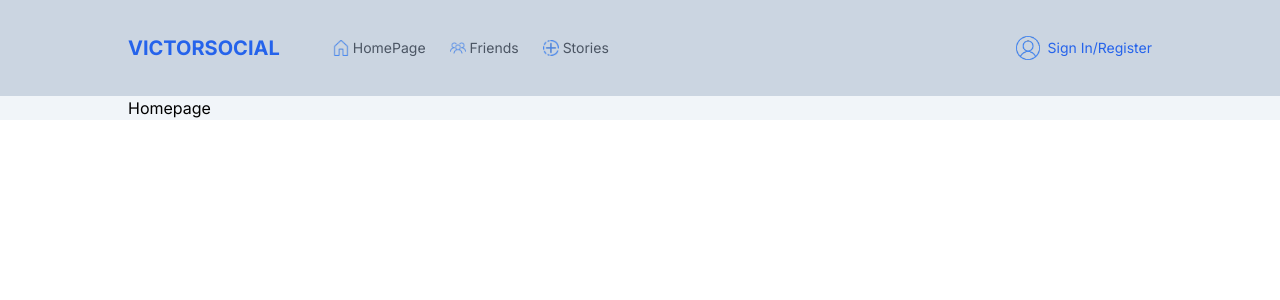
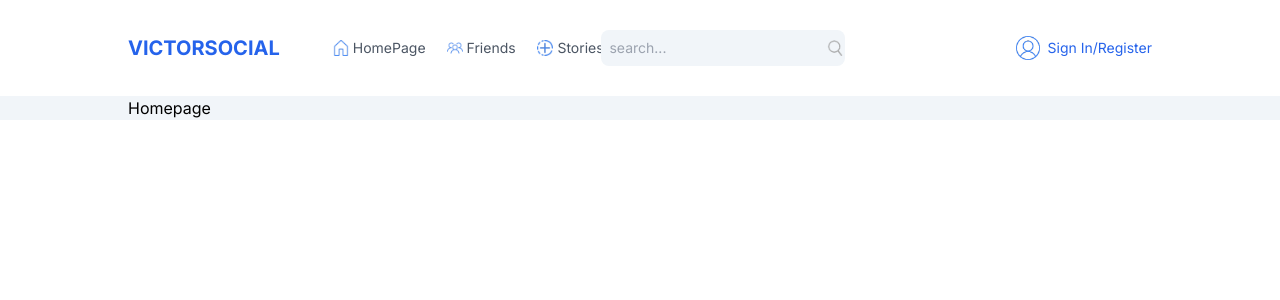
Before and after one commit to victorbqcheng/next-social, a Next.js app: page / in a window 1280 px wide. Shown: the top 300 px of the page. Built offline with nearby package versions, Linux system fonts and the light colour scheme; no server answers.

Commit message:
Refactor Navbar component to add search input

```diff
--- a/src/app/layout.tsx
+++ b/src/app/layout.tsx
@@ -20,7 +20,7 @@ export default function RootLayout({
     <ClerkProvider>
       <html lang="en">
         <body className={inter.className}>
-          <div className="w-full bg-slate-300 px-4 md:px-8 lg:px-16 xl:px-32 2xl:px-64">
+          <div className="w-full px-4 md:px-8 lg:px-16 xl:px-32 2xl:px-64">
             <Navbar />
           </div>
           <div className=" bg-slate-100 px-4 md:px-8 lg:px-16 xl:px-32 2xl:px-64">
--- a/src/components/Navbar.tsx
+++ b/src/components/Navbar.tsx
@@ -16,7 +16,7 @@ const Navbar = () => {
         </Link>
       </div>
       {/* CENTER */}
-      <div className='hidden md:flex w-[50%] text-sm'>
+      <div className='hidden md:flex w-[50%] text-sm items-center justify-between'>
         {/* Links */}
         <div className='flex gap-6 text-gray-600'>
           <Link href="/" className='flex gap-1 items-center'>
@@ -31,6 +31,10 @@ const Navbar = () => {
             <Image src="/stories.png" alt='Stories' width={16} height={16} className='w-4 h-4' />
             <div>Stories</div>
           </Link>
+        </div>
+        <div className='bg-slate-100 hidden xl:flex items-center rounded-lg'>
+          <input placeholder='search...' className='bg-transparent outline-none p-2' />
+          <Image src="/search.png" alt='search' width={14} height={14} className='w-4 h-4 mr-2' />
         </div>
       </div>
       {/* RIGHT */}
```
